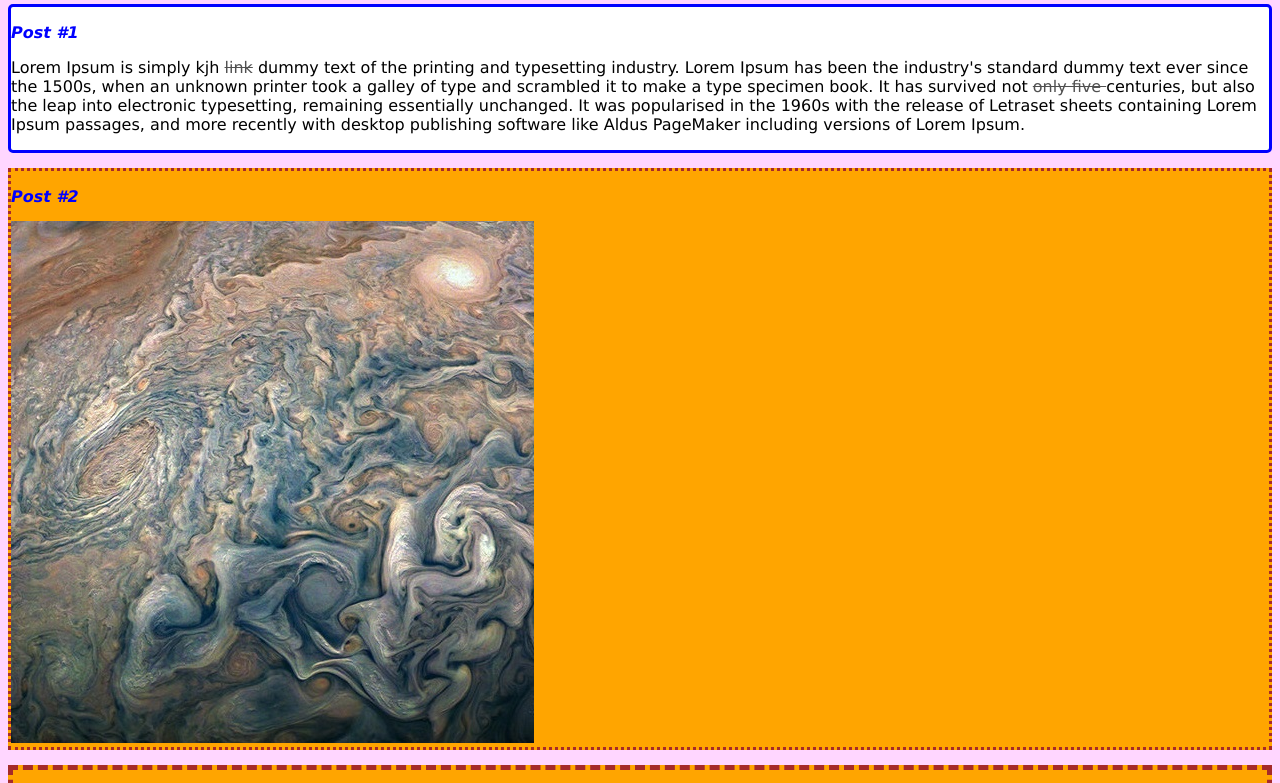
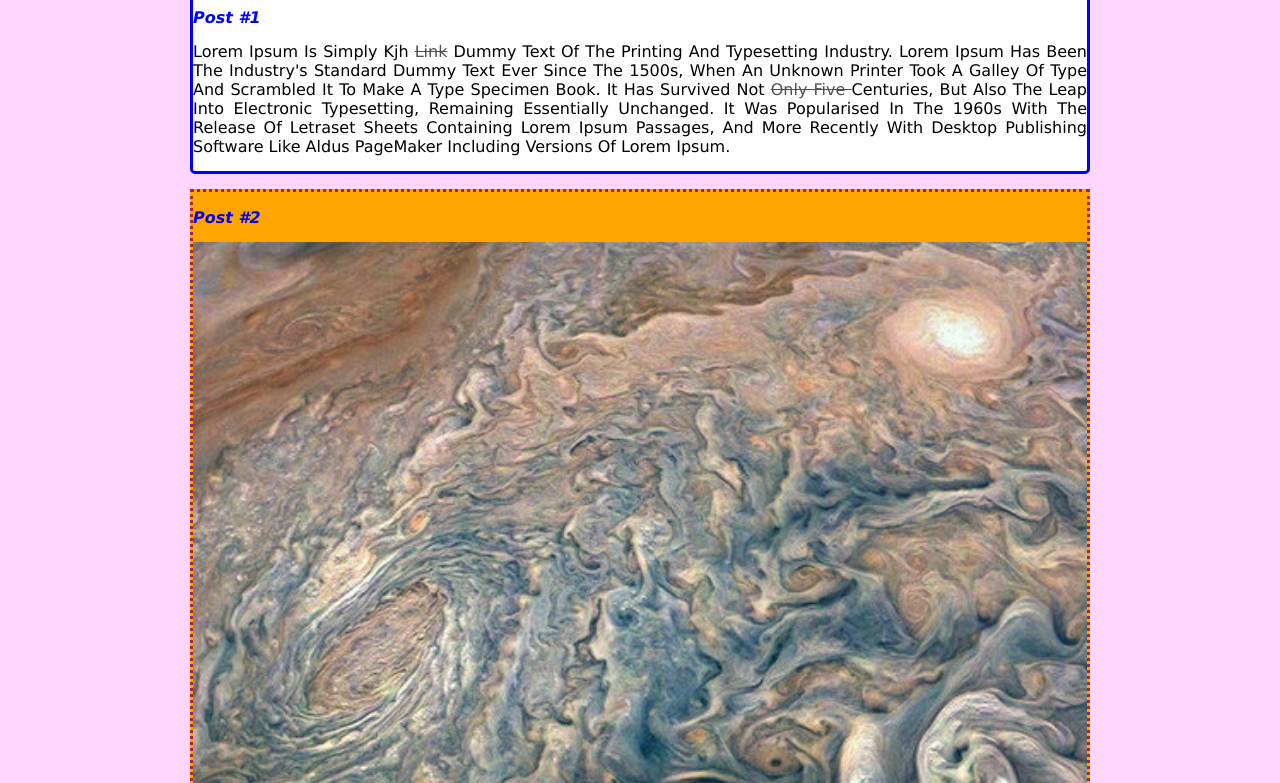
Before and after one commit to neriluiz/BootCampJogos, a plain HTML site: page index.html in a window 1280 px wide. Shown: the part 263-1046 px from the top of the page. Drawn offline with Linux system fonts and the light colour scheme.

Commit message:
Fim de dimensão e alinhamento e do curso.

```diff
--- a/index.html
+++ b/index.html
@@ -26,7 +26,7 @@
             </article>
             <article class="post2">
                 <h3 class="post-title">Post #2</h3>
-                <img src="Juno 01a.jpg">
+                <img src="Juno 01a.jpg" class="post_image">
             </article>
             <article class="post3">
                 <h3 class="post-title">Post #3</h3>
--- a/style.css
+++ b/style.css
@@ -17,6 +17,10 @@ a {
     background: transparent;
 }
 
+.post_image {
+    width: 100%;
+}
+
 .post-title {
     font-size: 16px;
     font-style: italic;
@@ -28,6 +32,8 @@ a {
     margin-top: 15px;
     border-radius: 5px;
     font-family: Verdana;
+    max-width: 900px;
+    margin: auto;
 }
 
 .post{
@@ -68,11 +74,12 @@ a {
 
 .text{
     color: black;
+    text-transform: capitalize;
+    text-align: justify;
+    margin: 0;
+    margin-bottom: 15px;
 }
 
-.post_content {
-    margin: 0;
-    margin-bottom: 15px;
 }
 
 .contacts_list {
```
